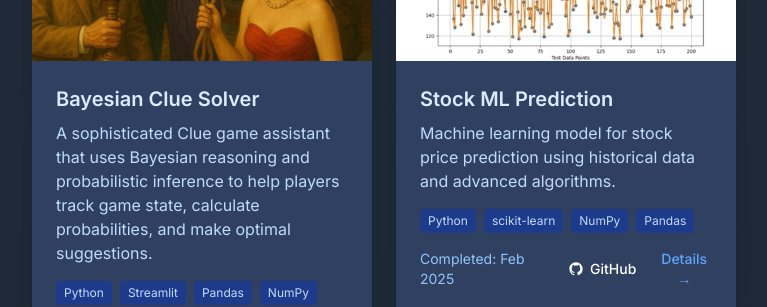
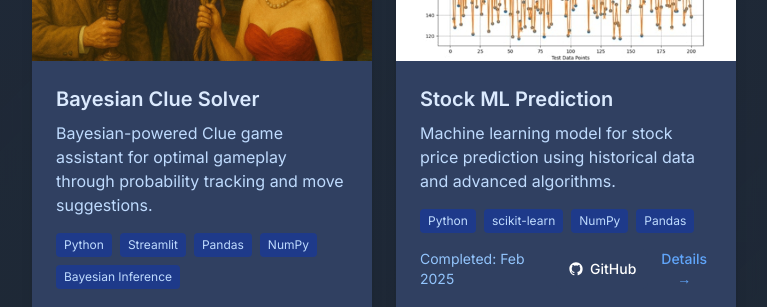
Before and after one commit to alexxlevesque/portfolio, a Next.js app: page / in a window 1280 px wide. Shown: the part 1760-2067 px from the top of the page, without its empty margins (256-1023 px from the left). Built offline with nearby package versions, Linux system fonts and the light colour scheme.

Commit message:
chore: longdescription change to cluesolver

```diff
--- a/src/app/page.tsx
+++ b/src/app/page.tsx
@@ -18,8 +18,10 @@ export default function Home() {
     {
       id: 7,
       title: "Bayesian Clue Solver",
-      description: "A sophisticated Clue game assistant that uses Bayesian reasoning and probabilistic inference to help players track game state, calculate probabilities, and make optimal suggestions.",
-      longDescription: "This project implements a sophisticated Clue game assistant that leverages Bayesian reasoning and probabilistic inference to help players track game state, calculate probabilities, and make optimal suggestions. The system provides real-time probability updates for cards in the murder envelope and player hands, helping solve the mystery faster and more effectively. Inspired by probabilistic models in finance, AI, and information theory, it can consistently win Clue in fewer than 7 turns.",
+      description: "Bayesian-powered Clue game assistant for optimal gameplay through probability tracking and move suggestions.",
+      longDescription: `This project implements a sophisticated Clue game assistant that leverages Bayesian reasoning and probabilistic inference to help players track game state, calculate probabilities, and make optimal suggestions. The system provides real-time probability updates for cards in the murder envelope and player hands, helping solve the mystery faster and more effectively. Inspired by probabilistic models in finance, AI, and information theory, it can consistently win Clue in fewer than 7 turns.
+
+This project served as my introduction to fundamental probability concepts and essential Python libraries like NumPy and Pandas. Through building this solver, I gained hands-on experience with Bayesian statistics while learning how to manipulate data structures and create interactive applications with Streamlit.`,
       techStack: ["Python", "Streamlit", "Pandas", "NumPy", "Bayesian Inference"],
       date: "Completed: May 2025",
       category: "ai",
```
